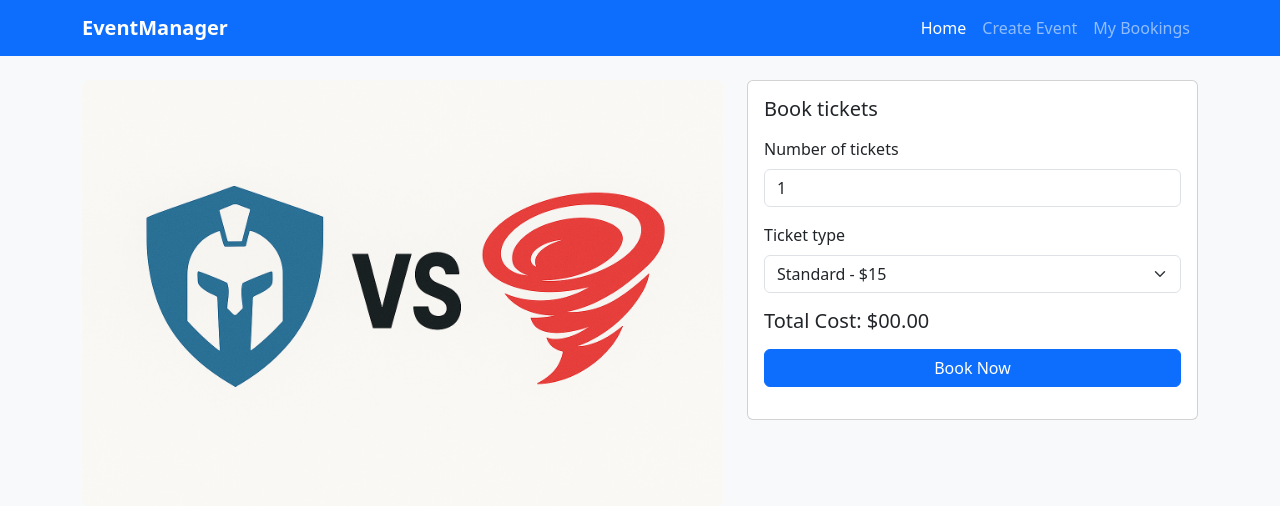
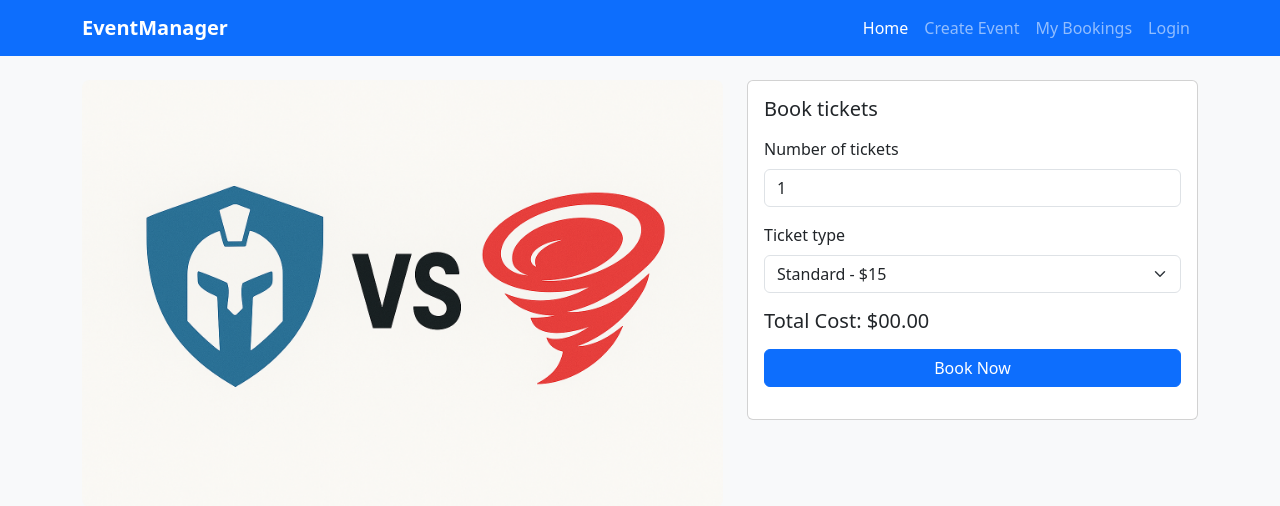
Before and after one commit to vinnie-everton/iab207-at2, a Flask app: page /event in a window 1280 px wide. Shown: the top 506 px of the page. Run offline with Flask 3, Linux system fonts and the light colour scheme; some libraries are stand-ins or nearby versions.

Commit message:
Added link login page.
A link to the login page with the correct route has been added.

```diff
--- a/a2_starter_code/projectfile/website/templates/base.html
+++ b/a2_starter_code/projectfile/website/templates/base.html
@@ -25,6 +25,7 @@
         <li class="nav-item"><a class="nav-link active" href="{{ url_for('main.index')}}">Home</a></li>
         <li class="nav-item"><a class="nav-link" href="{{ url_for('main.create')}}">Create Event</a></li>
         <li class="nav-item"><a class="nav-link" href="{{ url_for('main.history')}}">My Bookings</a></li>
+        <li class="nav-item"><a class="nav-link" href="{{ url_for('auth.login')}}">Login</a></li>
       </ul>
     </div>
   </div>
```
